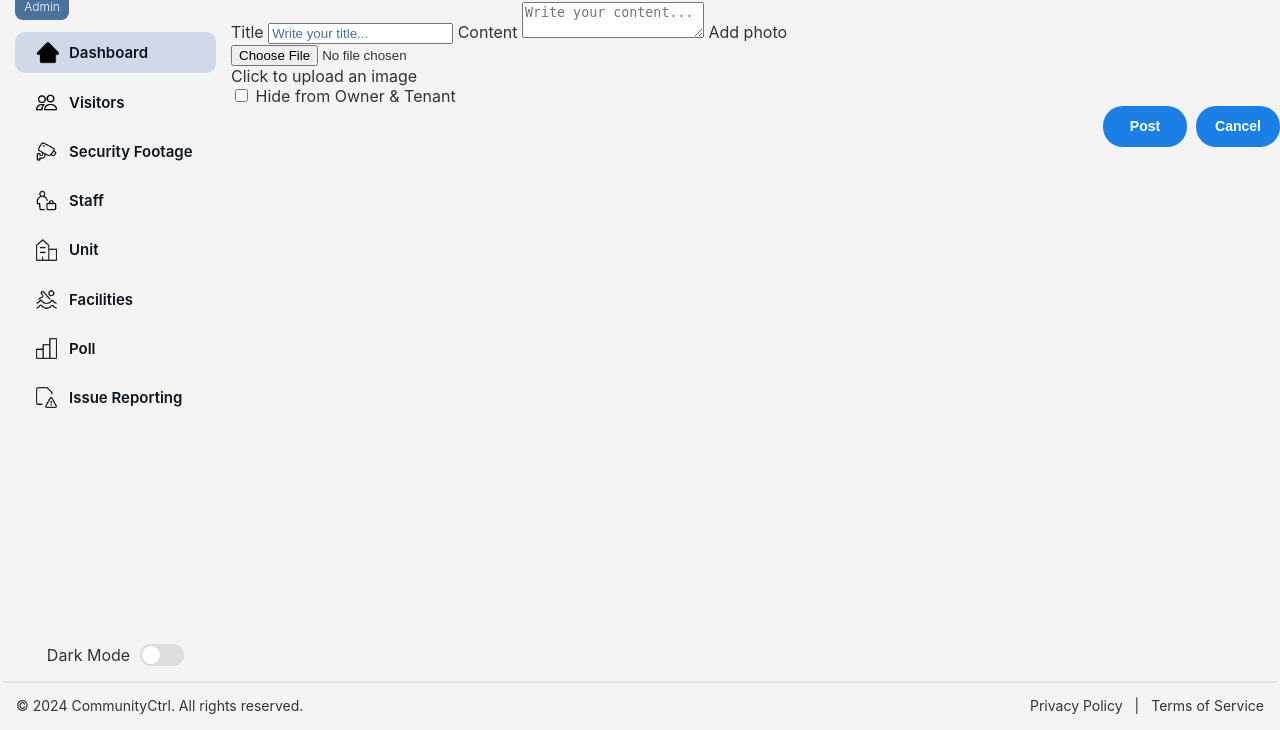
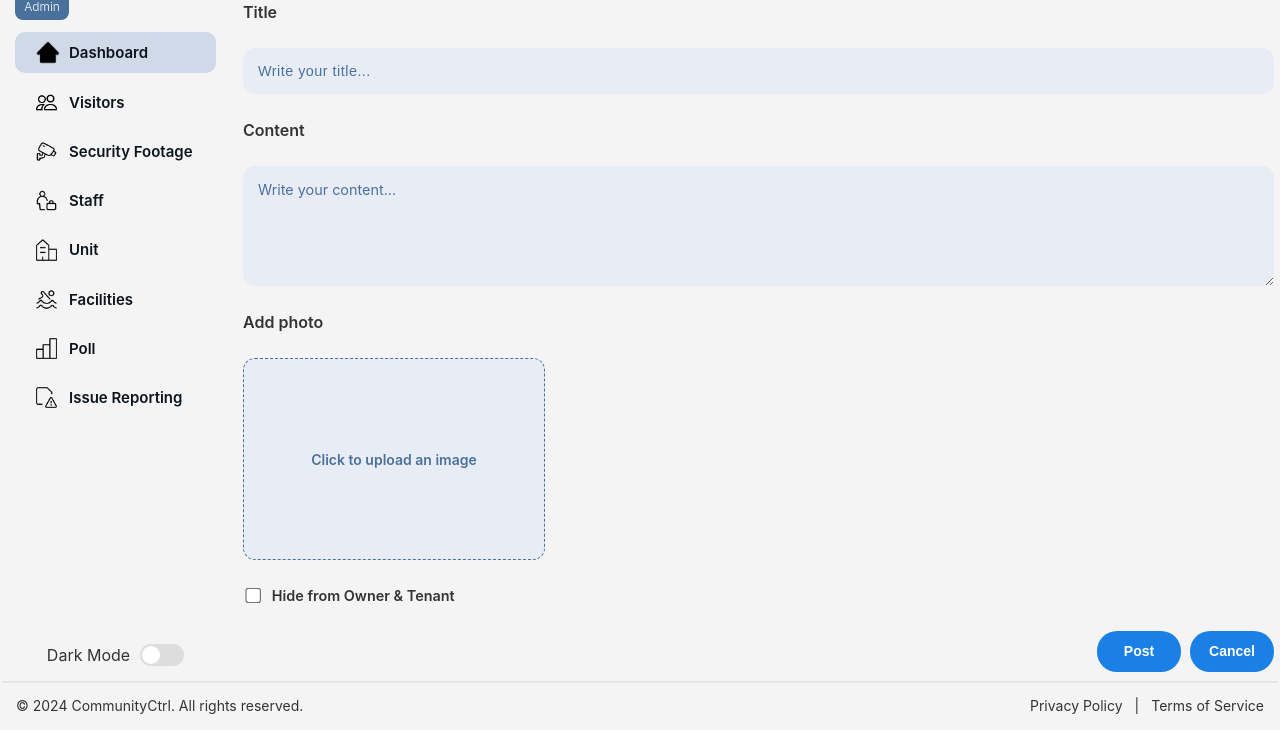
Before and after one commit to germin701/CommunityCTRL, a Flask app: page /create_announcement in a window 1280 px wide. Shown: the part 74-804 px from the top of the page. Run offline with Flask 3, Linux system fonts and the light colour scheme.

Commit message:
Update base.css

```diff
--- a/CommunityCTRL/static/css/base.css
+++ b/CommunityCTRL/static/css/base.css
@@ -302,26 +302,34 @@ footer a.footer-link:hover {
     font-weight: 600;
     margin-bottom: 9px;
     display: block;
+    padding-left: 0;
 }
 
-.form-container input[type="email"], input[type="password"] {
-    width: 100%;
+input {
+    width: calc(100% - 18px);
+    margin-left: 12px;
     padding: 15px;
-    margin-bottom: 15px;
     border: none;
     border-radius: 12px;
     background-color: #E8EDF5;
     color: #4A709C;
     font-size: 0.9rem;
     box-sizing: border-box;
+    letter-spacing: 0.03rem;
 }
 
-input[type="email"]:focus, input[type="password"]:focus {
+input:focus {
     outline: none;
 }
 
 input::placeholder {
     color: #4A709C;
+}
+
+input[type="email"] {
+    width: 100%;
+    margin-left: 0;
+    margin-bottom: 15px;
 }
 
 .password-input-container {
@@ -333,6 +341,8 @@ input::placeholder {
     width: 100%;
     padding-right: 40px;
     box-sizing: border-box;
+    margin-left: 0;
+    margin-bottom: 15px;
 }
 
 .password-input-container img.toggle-icon {
@@ -391,6 +401,7 @@ input::placeholder {
     text-align: center;
     justify-content: center;
     display: flex;
+    white-space: nowrap;
 }
 
 .blue-button:hover {
@@ -627,6 +638,7 @@ input::placeholder {
 .header-icons {
     display: flex;
     gap: 15px;
+    padding-left: 15px;
 }
 
 .icon {
@@ -718,3 +730,106 @@ input::placeholder {
     border-radius: 6px;
     margin-bottom: 9px;
 }
+
+.announcement-form {
+    display: flex;
+    flex-direction: column;
+    gap: 15px;
+    overflow-y: scroll;
+    height: 100vh;
+    justify-content: space-between;
+}
+
+label {
+    font-size: 1rem;
+    font-weight: 600;
+    display: block;
+    padding-left: 12px;
+}
+
+textarea {
+    width: calc(100% - 18px);
+    margin-left: 12px;
+    padding: 15px;
+    border: none;
+    border-radius: 12px;
+    background-color: #E8EDF5;
+    color: #4A709C;
+    font-size: 0.9rem;
+    box-sizing: border-box;
+    font-family: inherit;
+}
+
+textarea {
+    height: 120px;
+}
+
+textarea:focus {
+    outline: none;
+}
+
+textarea::placeholder {
+    color: #4A709C;
+}
+
+.upload-area {
+    width: 300px;
+    min-height: 200px;
+    border: 1px dashed #4A709C;
+    border-radius: 12px;
+    background-color: #E8EDF5;
+    display: flex;
+    justify-content: center;
+    align-items: center;
+    text-align: center;
+    cursor: pointer;
+    position: relative;
+    overflow: hidden;
+    margin-left: 12px;
+}
+
+.upload-area input[type="file"] {
+    position: absolute;
+    width: 100%;
+    height: 100%;
+    top: 0;
+    left: 0;
+    opacity: 0;
+    cursor: pointer;
+}
+
+#uploadedImage {
+    max-width: 100%;
+    max-height: 100%;
+    object-fit: contain;
+    display: block;
+}
+
+#placeholderText {
+    font-size: 14px;
+    color: #4A709C;
+    font-weight: 600;
+}
+
+.checkbox-section {
+    display: inline-flex;
+    align-items: center;
+    transform: scale(1.2); /* Make checkbox a bit larger */
+    cursor: pointer;
+    width: 300px;
+    margin-left: 30px;
+}
+
+.checkbox-section input[type="checkbox"] {
+    width: auto;
+}
+
+.checkbox-label {
+    margin-left: -6px;
+    font-size: 12px;
+}
+
+.announcement-form .button-container {
+    margin-right: 6px;
+    padding-bottom: 9px;
+}
```
